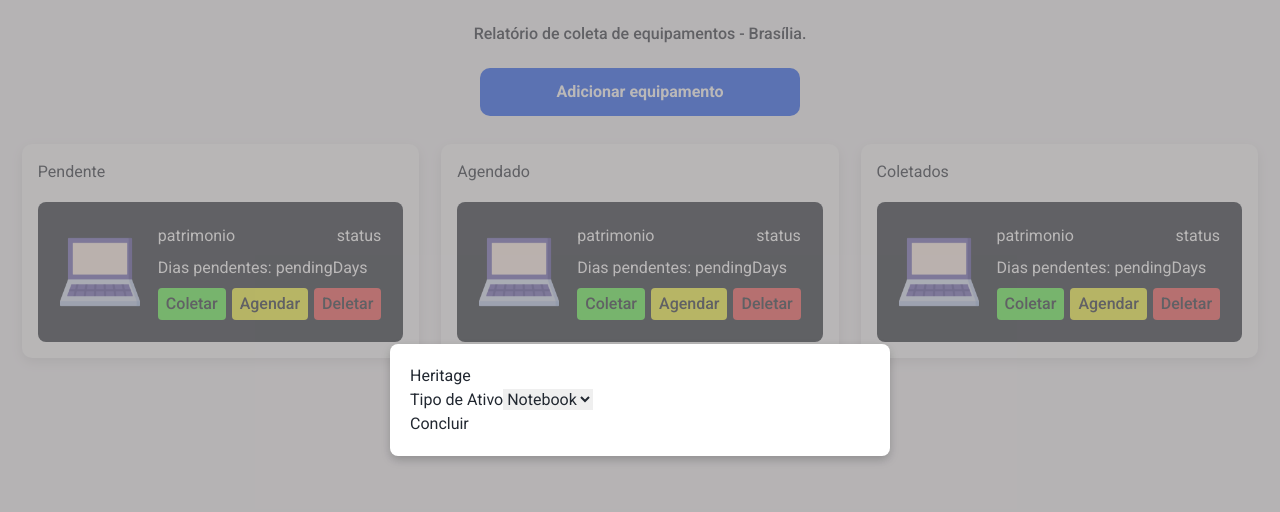
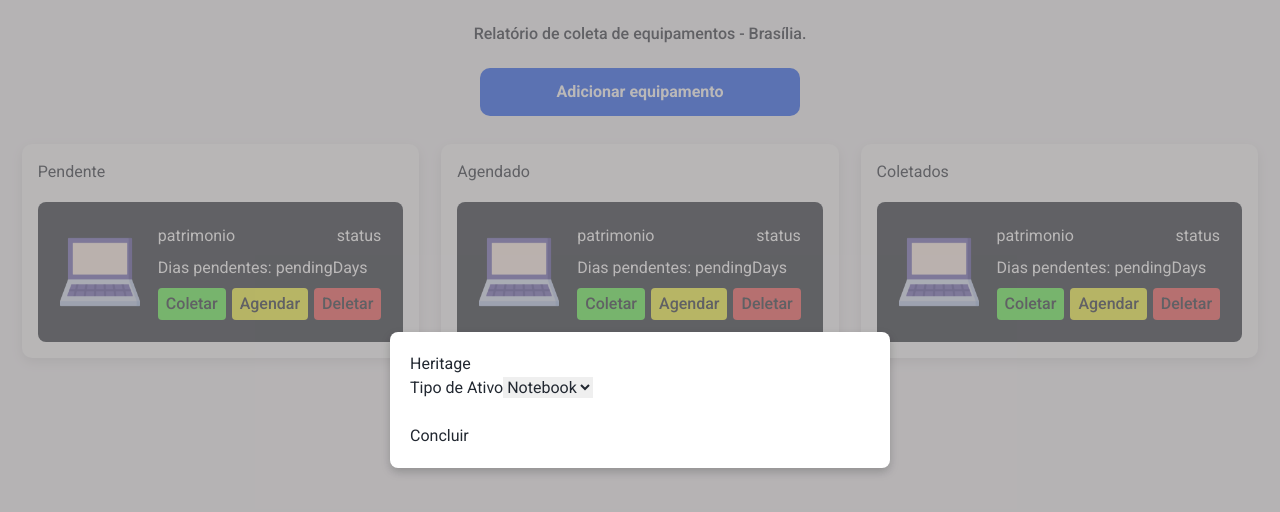
Before and after one commit to GMN-dev/FacaMinhaColeta, a Next.js app: page / in a window 1280 px wide. Both pictures are taken after a click on the button "Adicionar equipamento". Shown: the top 512 px of the page. Built offline with nearby package versions, Linux system fonts and the light colour scheme.

Commit message:
form jsx created

```diff
--- a/src/components/AssetForm/AssetForm.tsx
+++ b/src/components/AssetForm/AssetForm.tsx
@@ -1,12 +1,13 @@
 "use client"
 
+import { FormInterface } from "@/utils/interfaces/FormInterface";
 import { SubmitHandler, useForm } from "react-hook-form";
 
 const AssetForm = () => {
 
-    const {register, handleSubmit, formState: { errors }} = useForm<AssetInterface>()
+    const {register, handleSubmit, formState: { errors }} = useForm<FormInterface>()
 
-    const onSubmit = (data: AssetInterface) =>{
+    const onSubmit = (data: FormInterface) =>{
         console.log(data.assetType);
     }
 
@@ -23,6 +24,10 @@ const AssetForm = () => {
                 <option value="MONITOR">Monitor</option>
             </select>
         </div>
+        <div>
+            <label htmlFor="email"></label>
+            <input {...register('email')} type="email" name="" id="" />
+        </div>
         <button type="submit">Concluir</button>
      </form>
     );
--- /dev/null
+++ b/src/utils/interfaces/FormInterface.ts
@@ -0,0 +1,5 @@
+export interface FormInterface{
+    heritage: string,
+    assetType: AssetType,
+    email: string
+}
```
